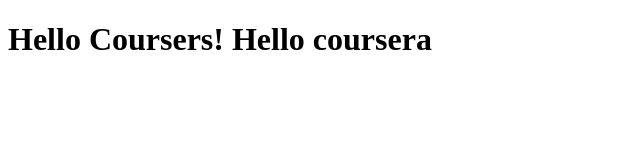
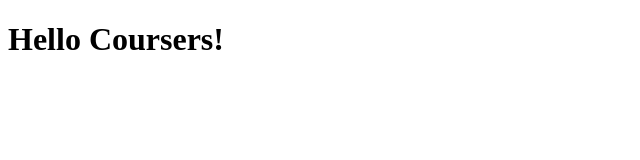
Before and after one commit to SimeonGetnet/cousera-test, a plain HTML site: page site/index.html in a window 1280 px wide. Shown: the whole page, without its empty margins (0-640 px from the left). Drawn offline with Linux system fonts and the light colour scheme.

Commit message:
Update index.html

```diff
--- a/site/index.html
+++ b/site/index.html
@@ -4,6 +4,6 @@
 	<title>Hello Coursera!</title>
 </head>
 <body>
-<h1>Hello Coursers! Hello coursera</h1>
+<h1>Hello Coursers!</h1>
 </body>
 </html>
```
